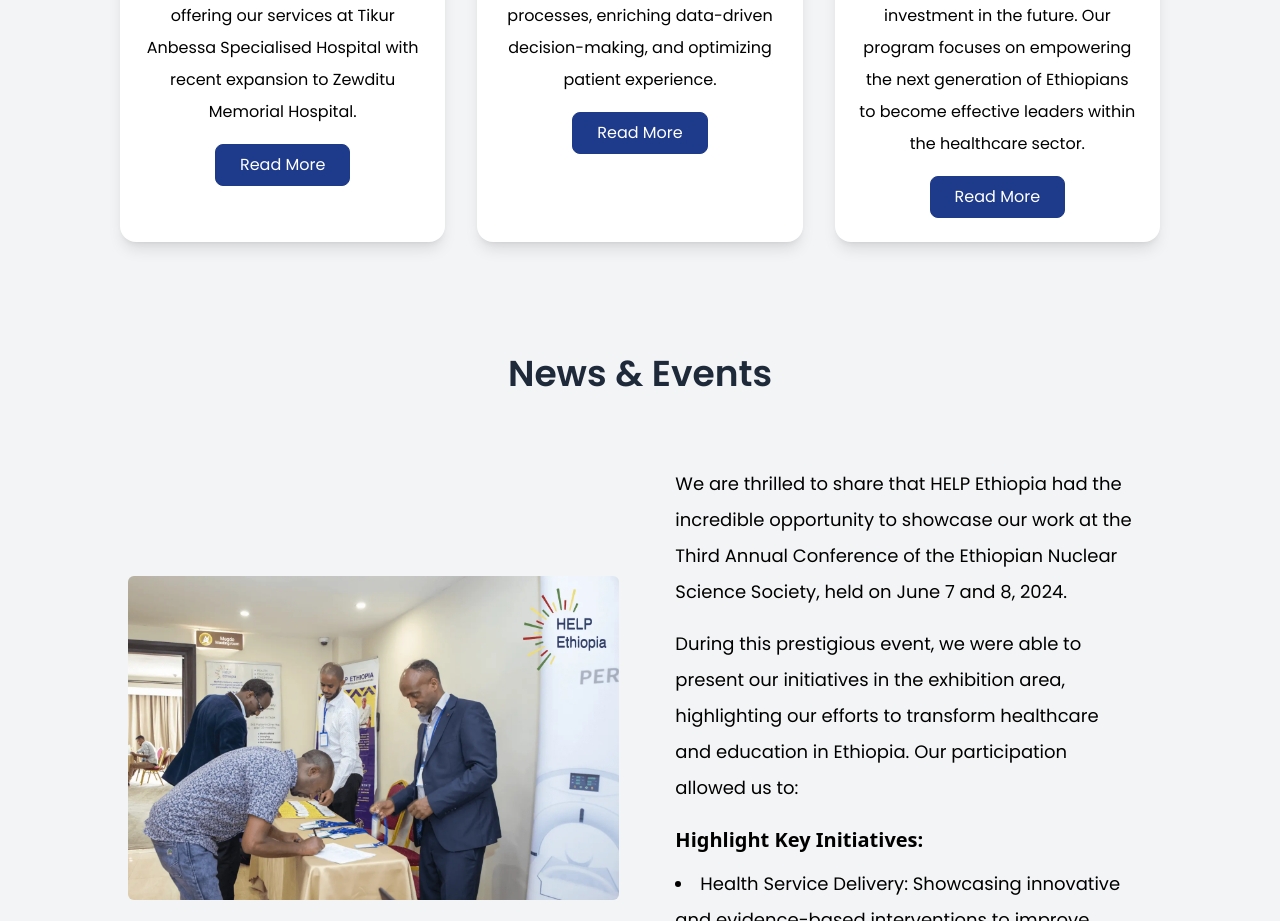
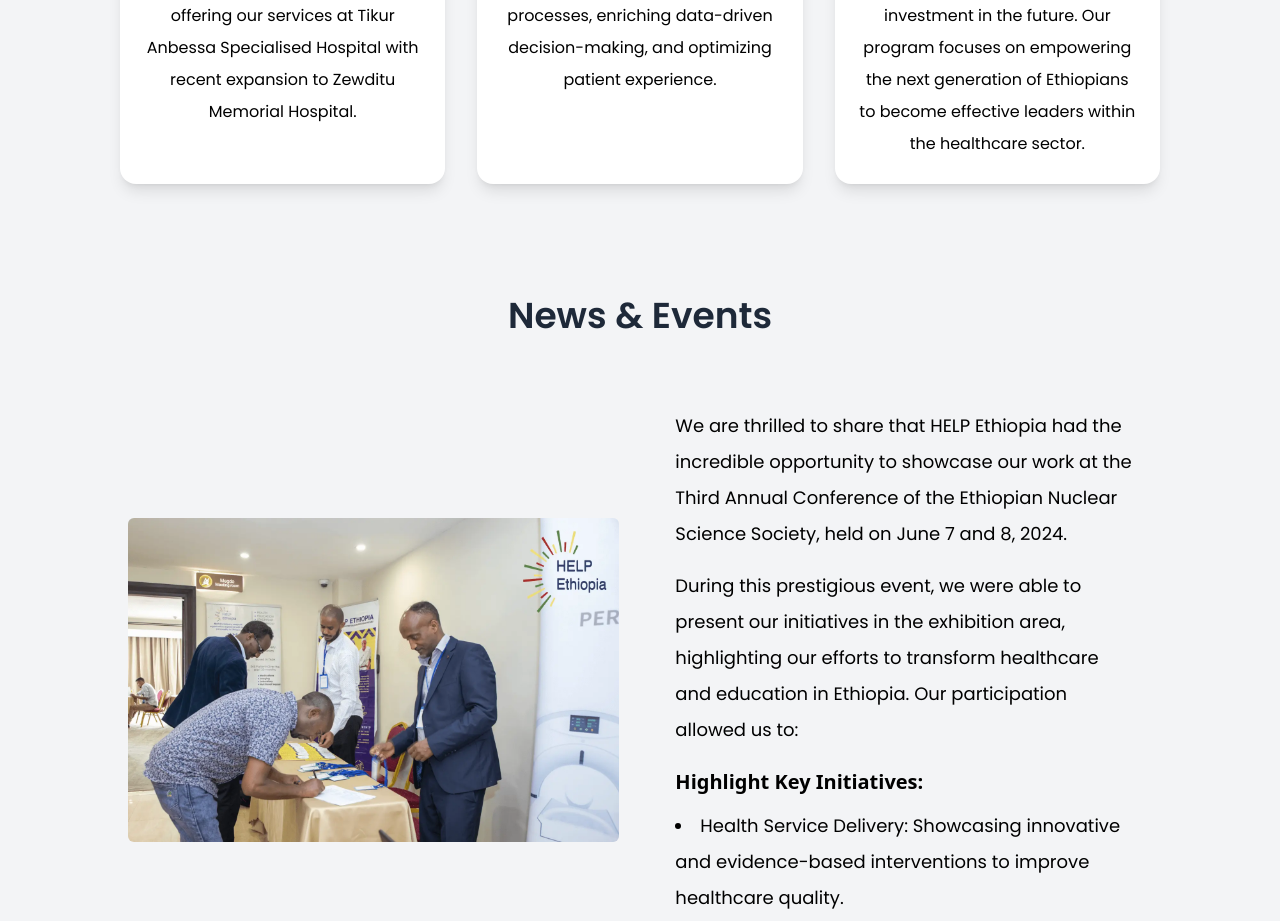
Before and after one commit to dagimgetaw/Help-Ethiopia-Website, a React (Vite) app in the folder frontend/: page / in a window 1280 px wide. Shown: the part 1980-2901 px from the top of the page. Built offline with nearby package versions, Linux system fonts and the light colour scheme.

Commit message:
comment read more btn

```diff
--- a/frontend/src/Components/Home/Service.jsx
+++ b/frontend/src/Components/Home/Service.jsx
@@ -15,11 +15,11 @@ export default function Service() {
           our country. We are offering our services at Tikur Anbessa Specialised
           Hospital with recent expansion to Zewditu Memorial Hospital.
         </p>
-        <Link>
+        {/* <Link>
           <button className="mt-4 py-2 px-6 border border-[#1E3A8A] rounded-lg bg-[#1E3A8A] text-white text-md font-text cursor-pointer">
             Read More
           </button>
-        </Link>
+        </Link> */}
       </div>
       <div className="bg-white shadow-lg rounded-2xl p-6 text-center">
         <ShieldCheck className="m-auto" size={48} strokeWidth={1} />
@@ -32,11 +32,11 @@ export default function Service() {
           processes, enriching data-driven decision-making, and optimizing
           patient experience.
         </p>
-        <Link>
+        {/* <Link>
           <button className="mt-4 py-2 px-6 border border-[#1E3A8A] rounded-lg bg-[#1E3A8A] text-white text-md font-text cursor-pointer">
             Read More
           </button>
-        </Link>
+        </Link> */}
       </div>
       <div className="bg-white shadow-lg rounded-2xl p-6 text-center md:col-span-2 xl:col-span-1">
         <GraduationCap className="m-auto" size={48} strokeWidth={1} />
@@ -49,11 +49,11 @@ export default function Service() {
           future. Our program focuses on empowering the next generation of
           Ethiopians to become effective leaders within the healthcare sector.
         </p>
-        <Link>
+        {/* <Link>
           <button className="mt-4 py-2 px-6 border border-[#1E3A8A] rounded-lg bg-[#1E3A8A] text-white text-md font-text cursor-pointer">
             Read More
           </button>
-        </Link>
+        </Link> */}
       </div>
     </div>
   );
```
